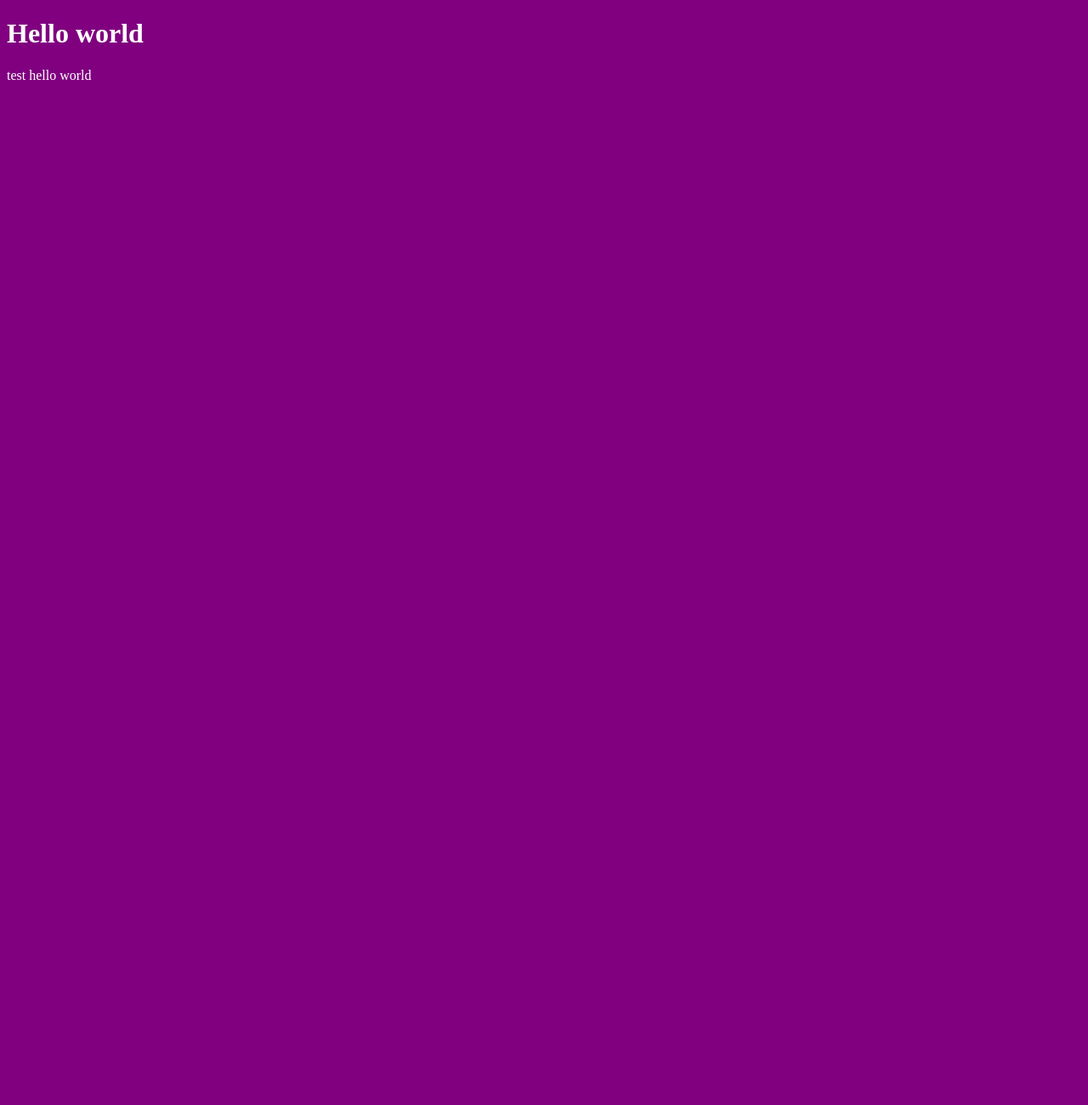
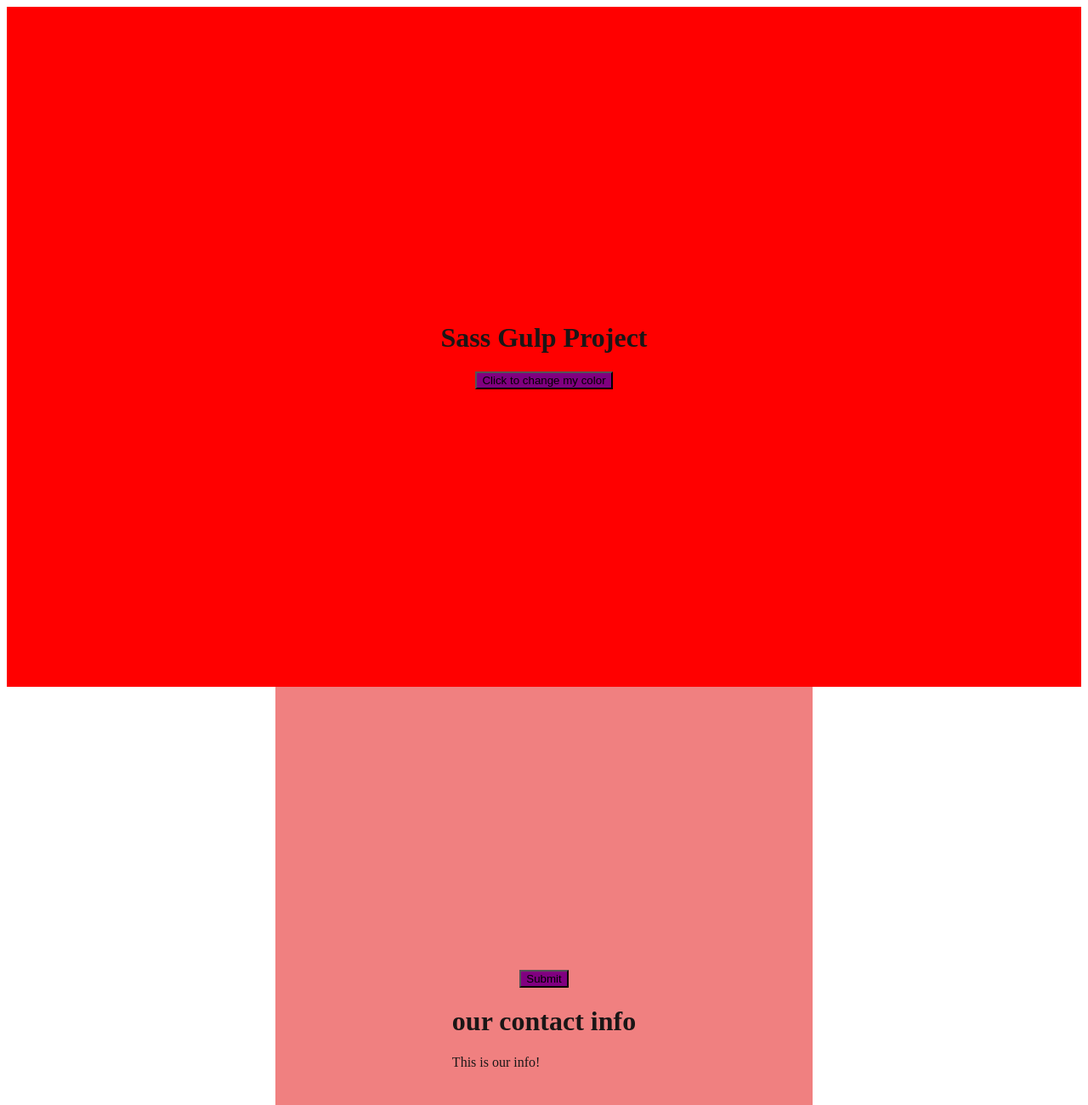
Before and after one commit to cedriclenders/Opdracht-gulp-sass, a website: page index.html in a window 1280 px wide. Shown: the top 1300 px of the page at 85% size. Before the commit the page ends 800 px from the top, so only its background shows below. Drawn offline with Linux system fonts and the light colour scheme.

Commit message:
update stylesheets en addition javascript

```diff
--- a/gulpfile.js
+++ b/gulpfile.js
@@ -9,7 +9,7 @@ function style() {
     gulp
       .src("./src/scss/**/*.scss")
       //2. file door sass compiler laten gaan
-      .pipe(sass())
+      .pipe(sass().on("error", sass.logError))
       //3. CSS file opslaan op locatie
       .pipe(gulp.dest("./src//css"))
       //4. Stream changes to all browsers
--- a/index.html
+++ b/index.html
@@ -4,11 +4,23 @@
     <meta charset="UTF-8" />
     <meta http-equiv="X-UA-Compatible" content="IE=edge" />
     <meta name="viewport" content="width=device-width, initial-scale=1.0" />
+    <script type="text/javascript" src="src/js/test.js"></script>
     <link rel="stylesheet" href="src/css/styles.css" />
     <title>Gulp-Sass</title>
   </head>
   <body>
-    <h1>Hello world</h1>
-    <p>test hello world</p>
+    <header>
+      <h1>Sass Gulp Project</h1>
+      <button id="colorButton" type="button" onclick="changeColor()">
+        Click to change my color
+      </button>
+    </header>
+    <div class="contact">
+      <button>Submit</button>
+      <div class="info">
+        <h1>our contact info</h1>
+        <p>This is our info!</p>
+      </div>
+    </div>
   </body>
 </html>
--- /dev/null
+++ b/src/js/test.js
@@ -0,0 +1,8 @@
+function changeColor() {
+  var button = document.getElementById("colorButton").style.background;
+  if (button !== "purple") {
+    document.getElementById("colorButton").style.background = "purple";
+  } else if (button == "purple") {
+    document.getElementById("colorButton").style.background = "orange";
+  }
+}
--- /dev/null
+++ b/src/scss/_header.scss
@@ -0,0 +1,19 @@
+@mixin flexCenter($direction, $background) {
+  display: flex;
+  justify-content: center;
+  align-items: center;
+  height: 100vh;
+  flex-direction: $direction;
+  background: $background;
+}
+
+header {
+  @include flexCenter(column, red);
+  color: $textColor;
+  button {
+    background: $primaryBtn;
+    &:hover {
+      background: yellow;
+    }
+  }
+}
--- /dev/null
+++ b/src/scss/_variables.scss
@@ -0,0 +1,2 @@
+$primaryBtn: purple;
+$textColor: rgb(26, 22, 22);
--- a/src/scss/styles.scss
+++ b/src/scss/styles.scss
@@ -1,4 +1,9 @@
-body {
-  color: white;
-  background: purple;
+@import "./variables";
+@import "./header";
+
+.contact {
+  @extend header;
+  background: lightcoral;
+  width: 100%-50%;
+  margin: auto;
 }
```
Also changed, not shown: src/css/styles.css.
